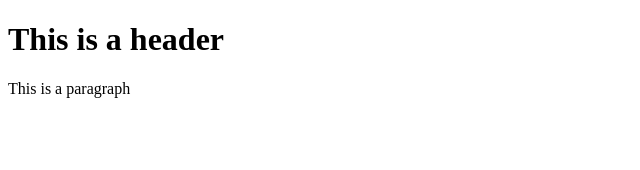
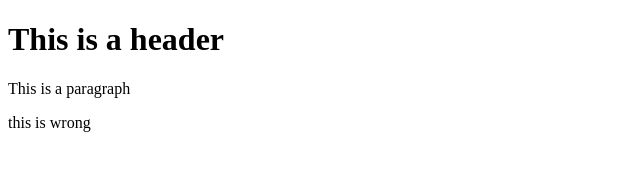
Before and after one commit to Subodh22/react_course, a plain HTML site: page templates/test.html in a window 1280 px wide. Shown: the full height of the page, 0-640 px from the left. Drawn offline with Linux system fonts and the light colour scheme.

Commit message:
fifth commit

```diff
--- a/templates/test.html
+++ b/templates/test.html
@@ -6,5 +6,6 @@
     <body>
         <h1>This is a header</h1>
         <p>This is a paragraph</p>
+        <p>this is wrong</p>
     </body>
 </html>
```
